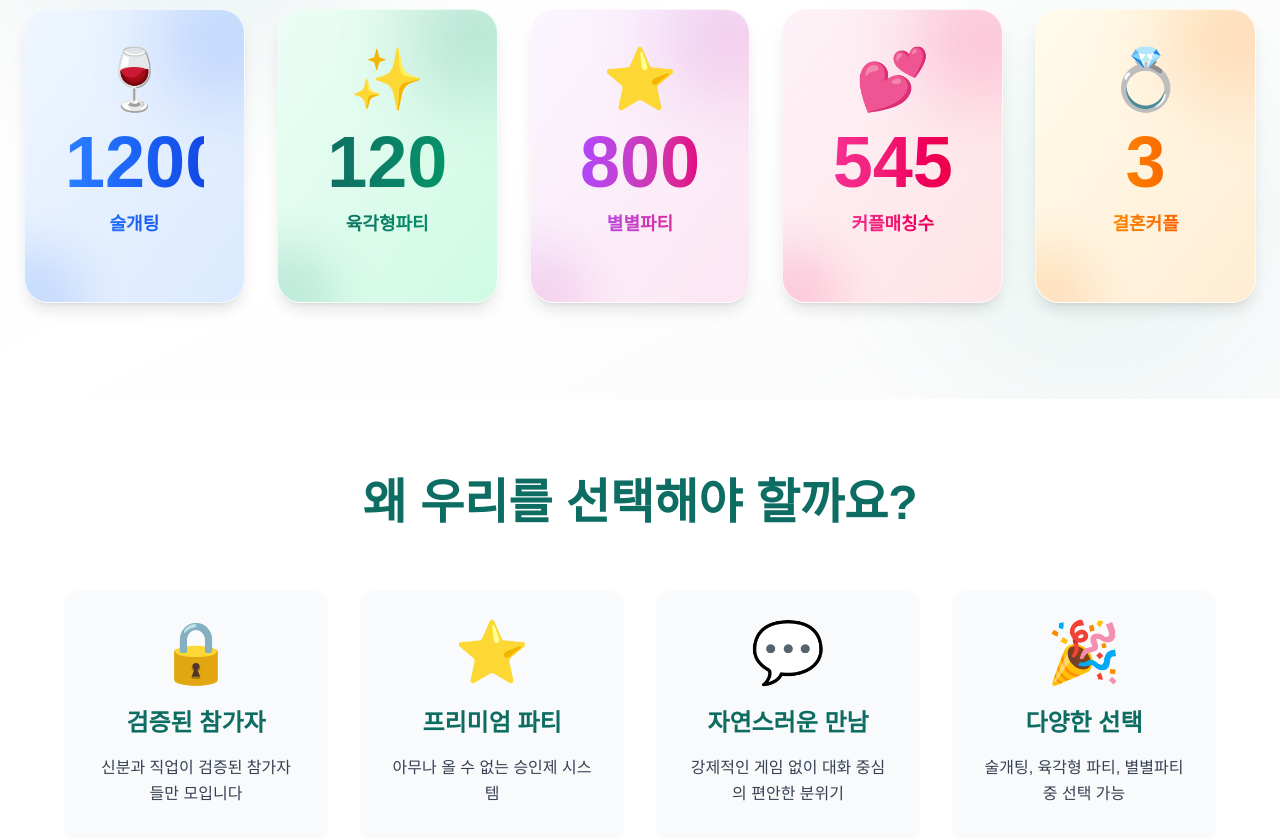
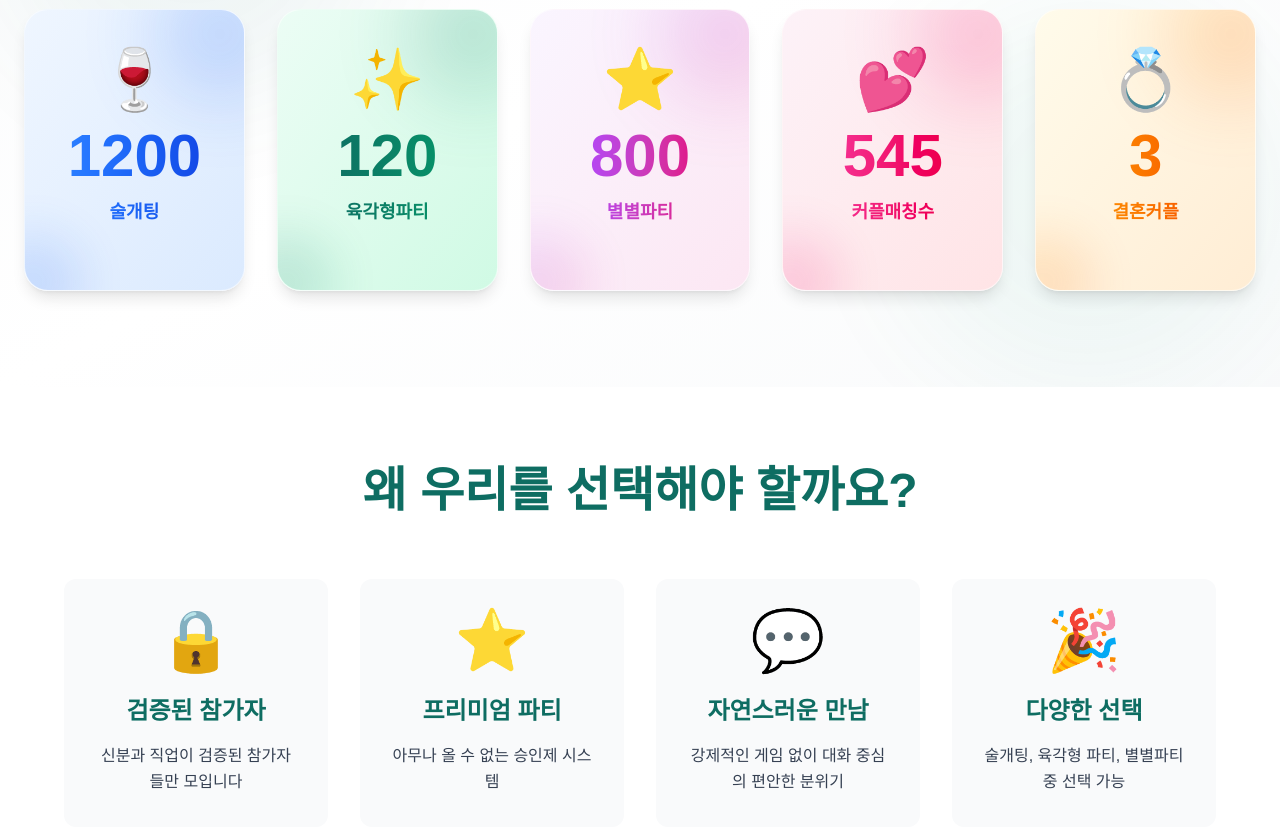
Before and after one commit to jukangpark/dal-dal-party, a Next.js app: page / in a window 1280 px wide. Shown: the part 2820-3660 px from the top of the page. Built offline with nearby package versions, Linux system fonts and the light colour scheme.

Commit message:
고객센터 정보 수정 및 홈페이지 120 -> 1200으로 수정

```diff
--- a/src/app/components/ChatBot.tsx
+++ b/src/app/components/ChatBot.tsx
@@ -84,7 +84,7 @@ const ChatBot = () => {
 
     // 참가비 안내
     else if (lowerMessage.includes("참가비") || lowerMessage.includes("비용") || lowerMessage.includes("가격")) {
-      return "참가비 안내입니다! 💰\n\n🍷 술개팅\n💁‍♂️ 남성: 50,000원 (비음주 40,000원)\n💁‍♀️ 여성: 35,000원 (비음주 25,000원)\n\n✨ 육각형파티\n💁‍♂️ 남성: 39,000원\n💁‍♀️ 여성: 29,000원\n➕ 2시간 추가 시 각 +10,000원\n\n⭐ 별별파티\n💰 술값 n분의1 외 1인당 10,000원\n💳 술값은 선불\n\n자세한 내용은 각 파티 페이지에서 확인해주세요!";
+      return "참가비 안내입니다! 💰\n\n🍷 술개팅\n💁‍♂️ 남성: 59,000원 (비음주 49,000원)\n💁‍♀️ 여성: 29,000원 (비음주 19,000원)\n\n✨ 육각형파티\n💁‍♂️ 남성: 69,000원\n💁‍♀️ 여성: 39,000원\n\n⭐ 별별파티\n💰 술값 n분의1 외 1인당 10,000원\n💳 술값은 선불\n\n자세한 내용은 각 파티 페이지에서 확인해주세요!";
     }
 
     // 환불 규정
--- a/src/app/page.tsx
+++ b/src/app/page.tsx
@@ -378,7 +378,7 @@ export default function Home() {
                     </motion.div>
 
                     {/* 숫자 */}
-                    <div className={`text-4xl sm:text-5xl md:text-6xl lg:text-7xl font-extrabold mb-2 sm:mb-3 bg-gradient-to-r ${stat.gradient} bg-clip-text text-transparent`}>
+                    <div className={`text-4xl sm:text-5xl md:text-5xl lg:text-6xl font-extrabold mb-2 sm:mb-3 bg-gradient-to-r ${stat.gradient} bg-clip-text text-transparent`}>
                       <CountUpNumber value={stat.value} />
                     </div>
 
```
